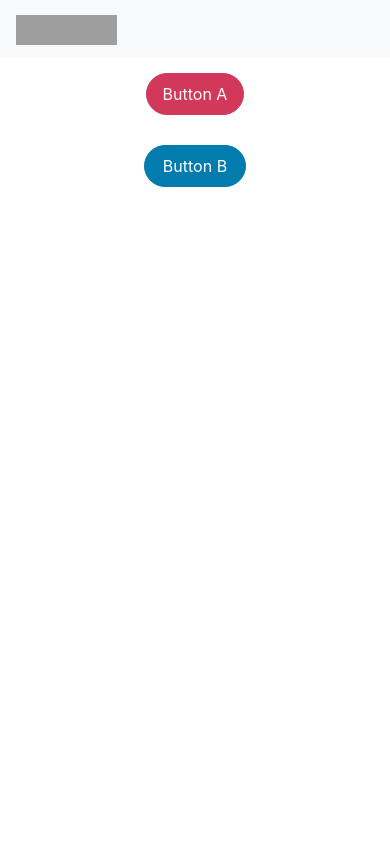
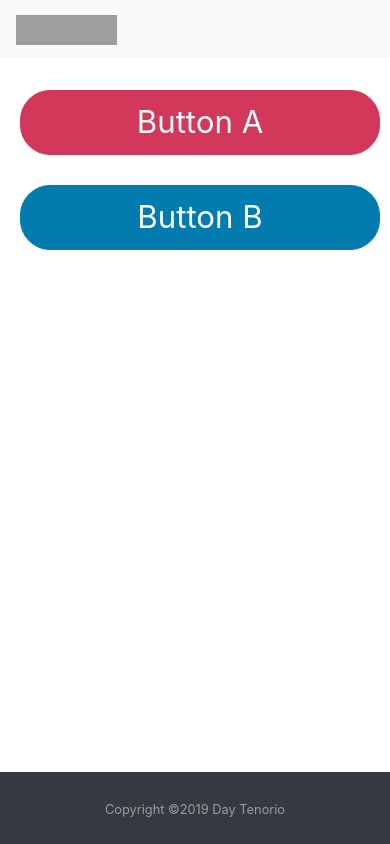
Before and after one commit to daytenorio/Interview-Test-FE, an Angular app: page / in a window 390 px wide. Built offline with nearby package versions, Linux system fonts and the light colour scheme; grey boxes are pictures that could not be loaded.

Commit message:
responsive layout
buttons and tooltips resizing according with the screen's size

```diff
--- a/src/app/app.component.css
+++ b/src/app/app.component.css
@@ -3,4 +3,5 @@
   width: 100%;
   position: relative;
   text-align: center;
+  padding-top: 75px;
 }
--- a/src/app/app.component.html
+++ b/src/app/app.component.html
@@ -8,6 +8,7 @@
           alt="Xello"
           height="30"
           width="101"
+          role="img"
         />
       </a>
     </nav>
@@ -17,5 +18,9 @@
       <app-buttons></app-buttons>
     </div>
   </main>
-  <footer></footer>
+  <footer role="contentinfo" class="py-4 bg-dark text-white-50">
+    <div class="container text-center">
+      <small>Copyright &copy;2019 Day Tenorio</small>
+    </div>
+  </footer>
 </div>
--- a/src/app/buttons/buttons.component.css
+++ b/src/app/buttons/buttons.component.css
@@ -7,6 +7,9 @@
   transition: 0.3s;
   margin: 15px 5px;
   cursor: pointer;
+  width: 100%;
+  min-width: 110px;
+  font-size: 8vw;
 }
 
 .red-button {
--- a/src/app/tool-tip/tool-tip.component.css
+++ b/src/app/tool-tip/tool-tip.component.css
@@ -20,6 +20,8 @@ span[aria-hidden="false"] {
   visibility: visible;
   opacity: 1;
   transition: opacity 0.3s;
+  font-size: 5vw;
+  width: 60%;
 }
 .toolTipContent .toolTipText::after {
   content: "";
--- a/src/styles.css
+++ b/src/styles.css
@@ -1,2 +1,16 @@
 /* You can add global styles to this file, and also import other style files */
 @import "~bootstrap/dist/css/bootstrap.min.css";
+
+header {
+  position: fixed;
+  left: 0;
+  top: 0;
+  width: 100%;
+  z-index: 1;
+}
+footer {
+  position: fixed;
+  left: 0;
+  bottom: 0;
+  width: 100%;
+}
```
